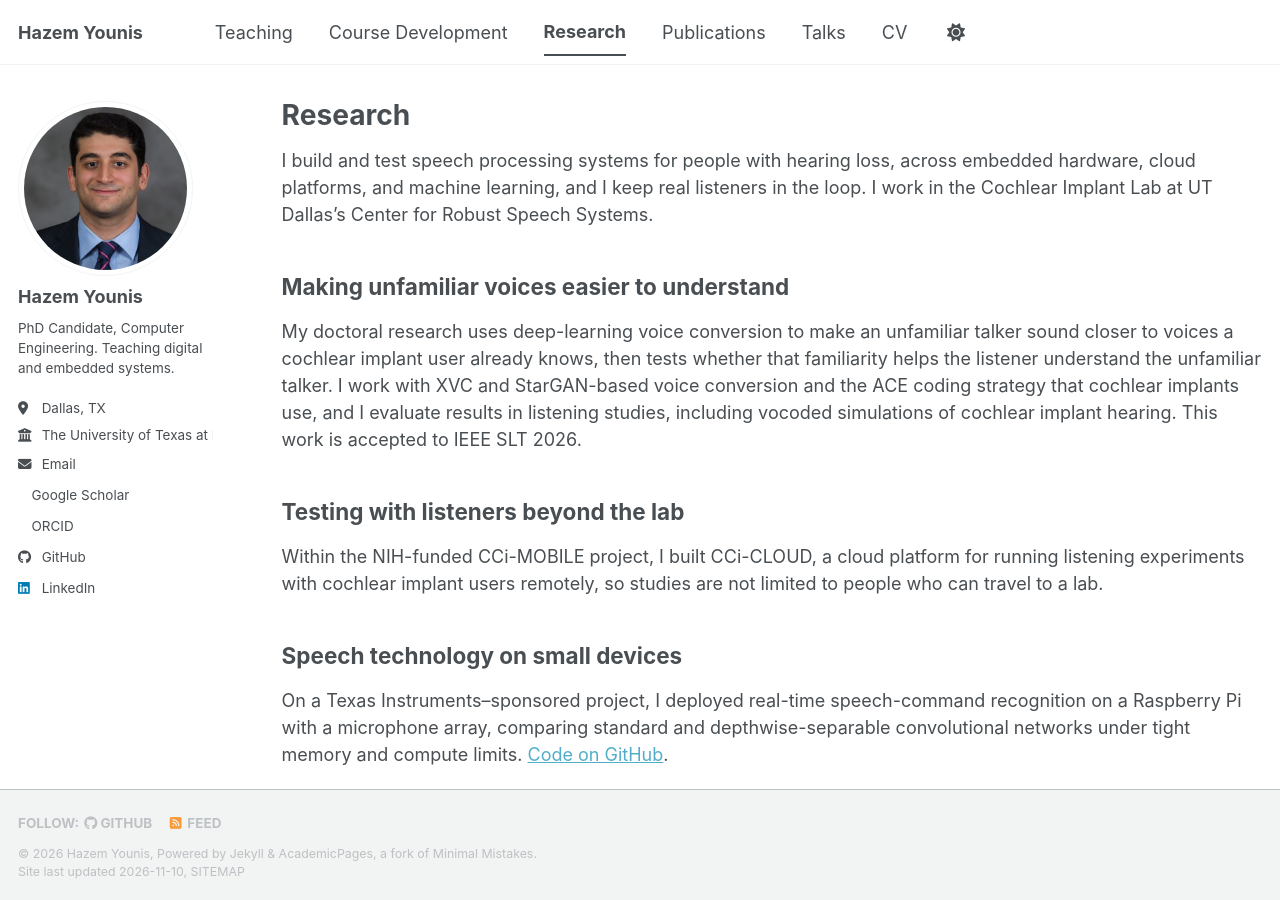
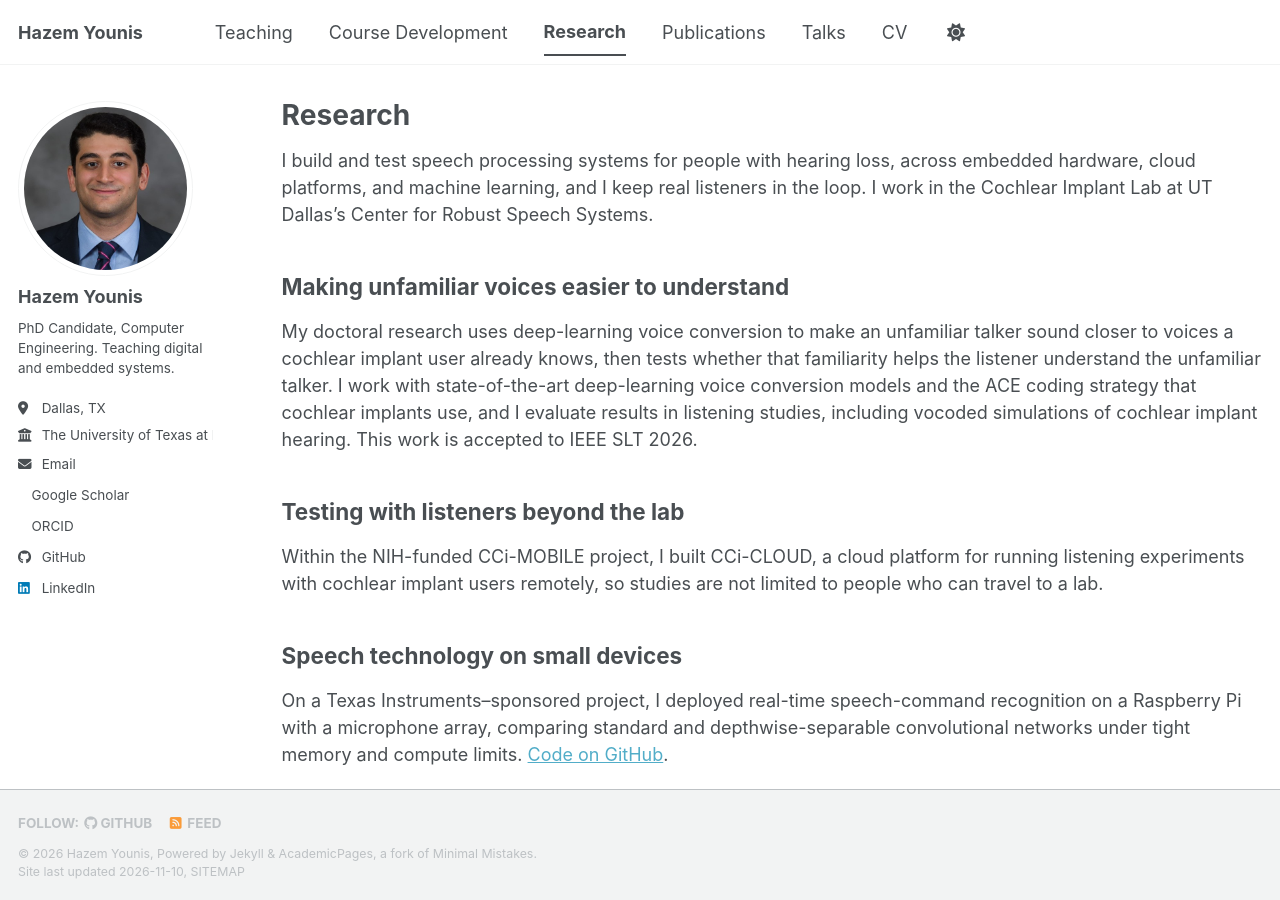
Before and after one commit to Hazem-AF-Younis/hazem-af-younis.github.io, a Jekyll site: the page built from _pages/research.md, in a window 1280 px wide and 900 px high. Built offline with Jekyll 4.4.1, drawn with Linux system fonts in a browser that asks for light colours; a script bundle is joined from its source files by our own code; a style sheet for code colours, icons or effects is not loaded.

Commit message:
Research page: describe voice conversion models generically

```diff
--- a/_pages/research.md
+++ b/_pages/research.md
@@ -9,7 +9,7 @@ I build and test speech processing systems for people with hearing loss, across
 
 Making unfamiliar voices easier to understand
 ------
-My doctoral research uses deep-learning voice conversion to make an unfamiliar talker sound closer to voices a cochlear implant user already knows, then tests whether that familiarity helps the listener understand the unfamiliar talker. I work with XVC and StarGAN-based voice conversion and the ACE coding strategy that cochlear implants use, and I evaluate results in listening studies, including vocoded simulations of cochlear implant hearing. This work is accepted to IEEE SLT 2026.
+My doctoral research uses deep-learning voice conversion to make an unfamiliar talker sound closer to voices a cochlear implant user already knows, then tests whether that familiarity helps the listener understand the unfamiliar talker. I work with state-of-the-art deep-learning voice conversion models and the ACE coding strategy that cochlear implants use, and I evaluate results in listening studies, including vocoded simulations of cochlear implant hearing. This work is accepted to IEEE SLT 2026.
 
 Testing with listeners beyond the lab
 ------
```
